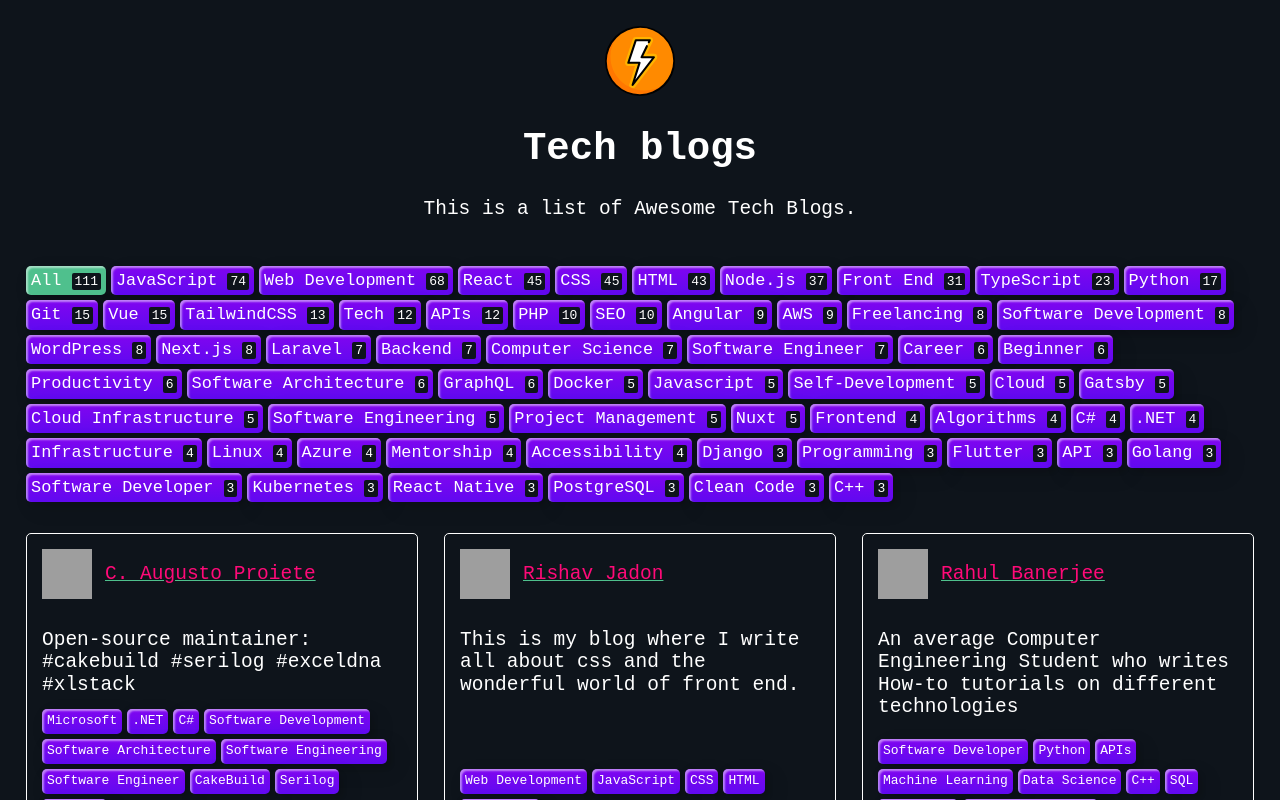
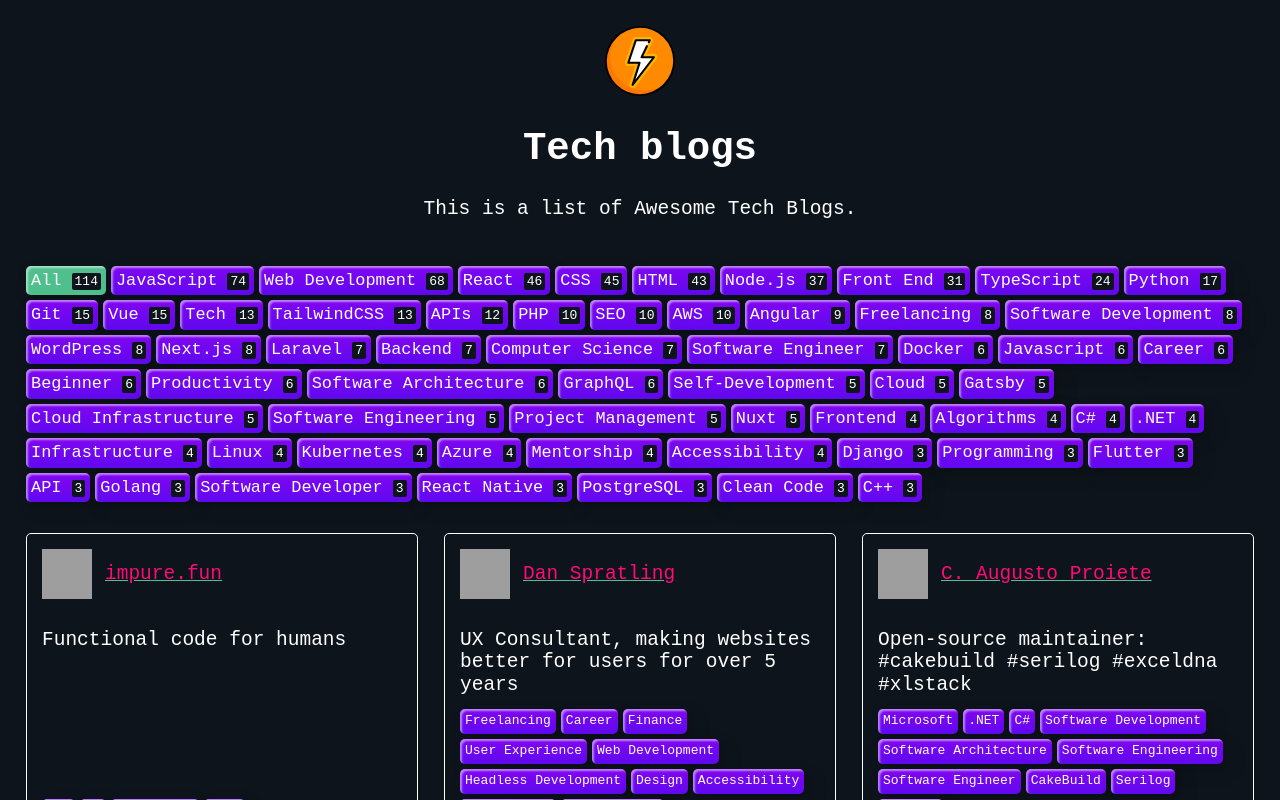
Before and after one commit to markodenic/awesome-tech-blogs, a Nuxt app: page / in a window 1280 px wide. Shown: the top 800 px of the page. Built offline with nearby package versions, Linux system fonts and the light colour scheme; grey boxes are pictures that could not be loaded.

Commit message:
added sugested blogs from fresh main branch to avoid merge conflicts after adding linting workflow.

```diff
--- a/data.js
+++ b/data.js
@@ -155,6 +155,48 @@ module.exports = [
       "Figma plugins",
       "Product design",
     ],
+  },
+  {
+    name: 'Shane Lee',
+    description: 'Staff engineer -  write about tech and sometimes sustainability 🌎',
+    url: 'https://blog.shanelee.name/',
+    twitter: '@shavo27',
+    tags: [
+      'TypeScript',
+      'Spring Boot',
+      'Kubernetes',
+      'React',
+      'Docker',
+      'Cloud native',
+      'API first',
+      'Tech',
+      'AWS',
+      'Cloud infra'
+    ]
+  },
+  {
+    name: 'Akanksha Raghav',
+    description: 'A tech enthusiast who enjoy exploring new technologies and leverage them to solve real-life problem',
+    url: 'https://akanksharaghav.medium.com/',
+    twitter: '@akanksharaghav9',
+    tags: [
+      'Voice user Interface',
+      'Javascript',
+      'Hosting',
+      'Github',
+      'MERN',
+    ]
+  },
+  {
+    name: 'Peter Witham',
+    description: 'Swift and Apple development articles',
+    url: 'https://compileswift.com/journal/',
+    twitter: '@compileswift',
+    tags: [
+      'Swift',
+      'Objective-C',
+      'SwiftUI'
+    ]
   },
   {
     name: "Tosin Fashanu",
```
